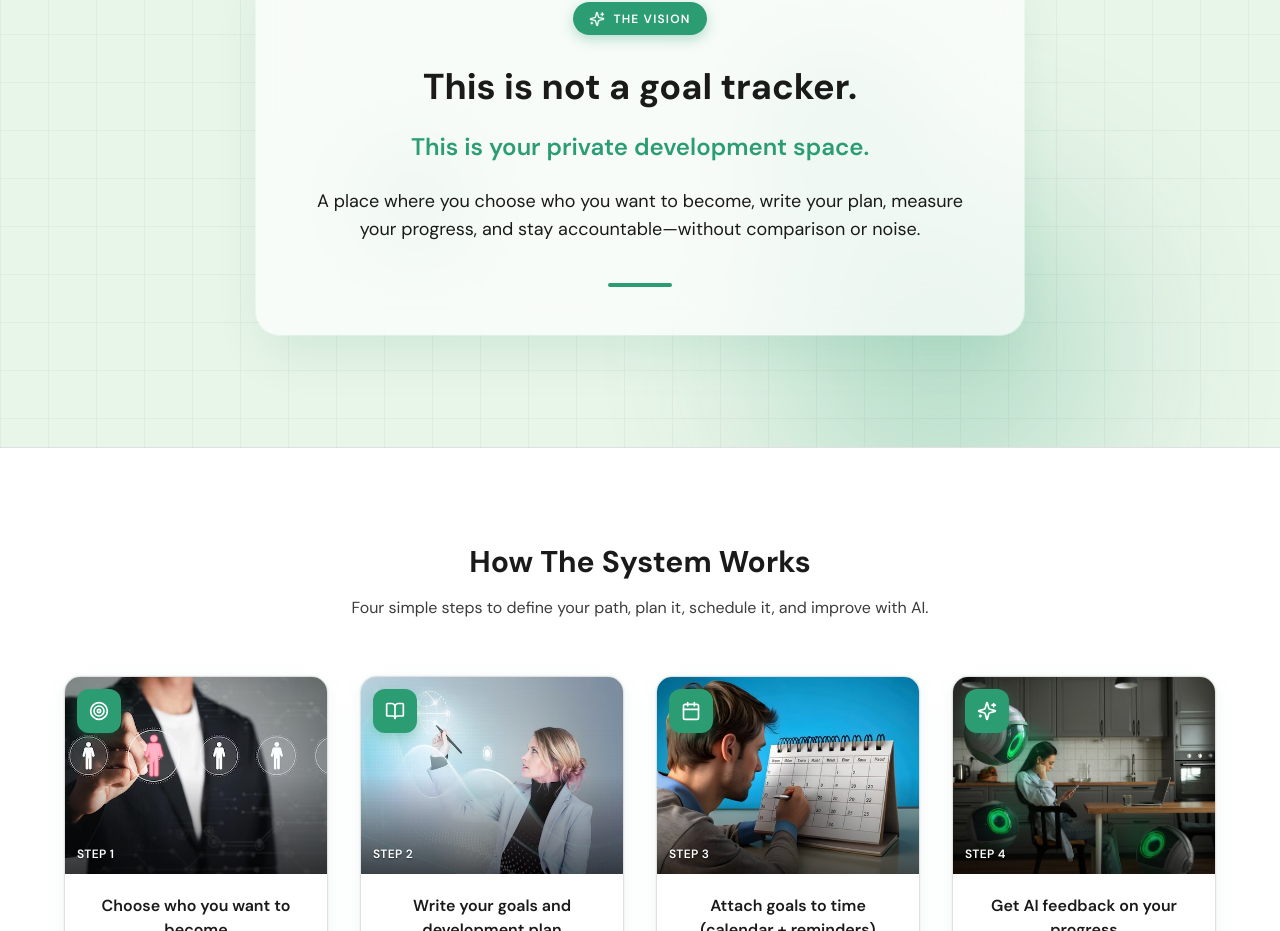
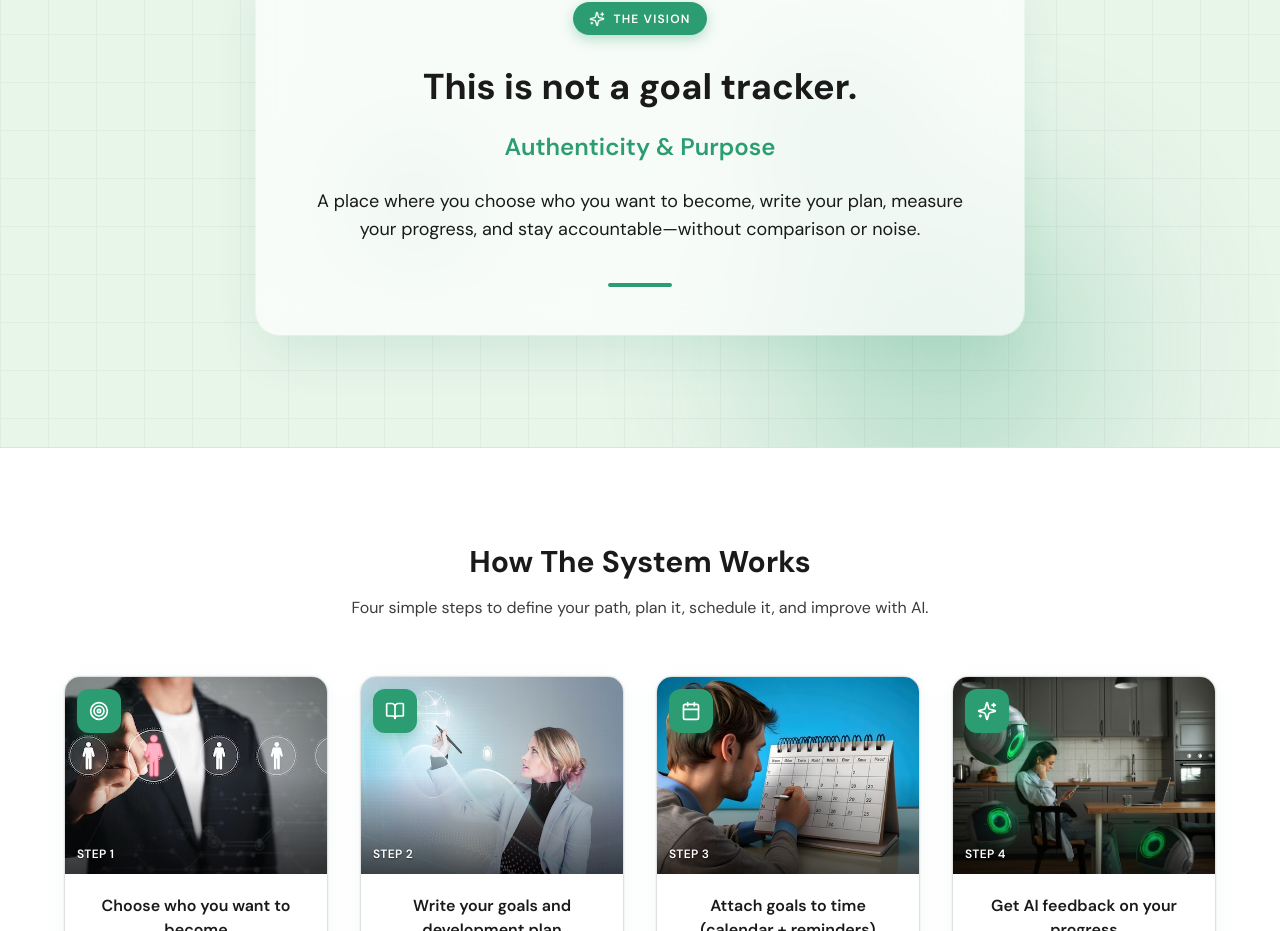
Before and after one commit to yitzcha-hub/Goals, a React (Vite) app: page / in a window 1280 px wide. Shown: the part 3291-4222 px from the top of the page. Built offline with nearby package versions, Linux system fonts and the light colour scheme; no server answers.

Commit message:
Update text in LandingContent and PersonalizedDashboard components to reflect a new theme of "Authenticity & Purpose" for improved messaging consistency.

```diff
--- a/src/components/LandingContent.tsx
+++ b/src/components/LandingContent.tsx
@@ -589,7 +589,7 @@
                 animate={isVisionBadgeInView ? { opacity: 1, y: 0, rotateX: 0 } : { opacity: 0, y: 20, rotateX: 6 }}
                 transition={{ delay: 0.5, duration: 0.95, ease: [0.22, 1, 0.36, 1] }}
               >
-                This is your private development space.
+                Authenticity & Purpose
               </motion.p>
             </div>
             {/* Body + line — animate when this block scrolls into view (separate zone) */}
--- a/src/components/PersonalizedDashboard.tsx
+++ b/src/components/PersonalizedDashboard.tsx
@@ -162,7 +162,7 @@
           <div className="flex justify-between items-center py-4">
             <div className="flex items-center gap-3">
               <Leaf className="h-8 w-8 text-green-600" />
-              <h1 className="text-2xl font-bold bg-gradient-to-r from-green-600 to-lime-500 bg-clip-text text-transparent">Goals and Development</h1>
+              <h1 className="text-2xl font-bold bg-gradient-to-r from-green-600 to-lime-500 bg-clip-text text-transparent">Authenticity & Purpose</h1>
 
 
               <Button variant="ghost" onClick={() => window.location.href = '/'} className="text-green-700 hover:bg-green-50">
```
